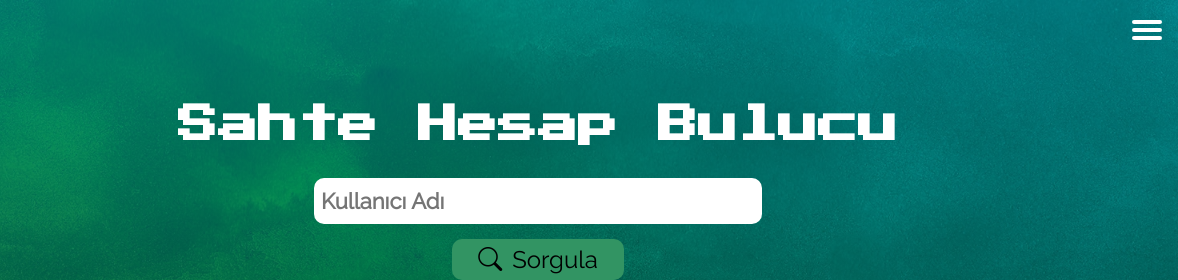
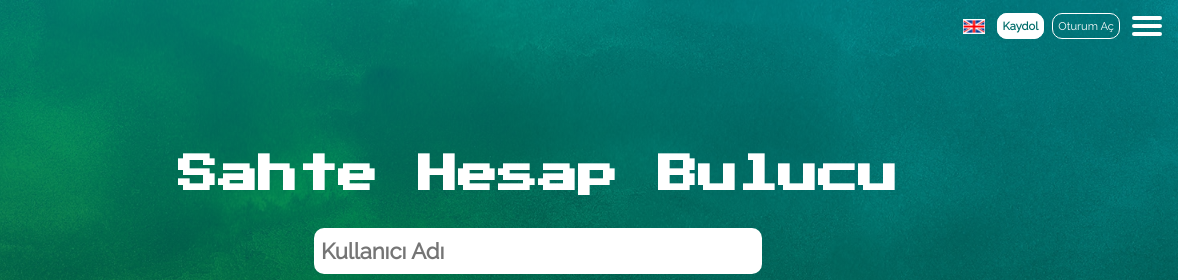
Before and after one commit to muallimim/SahteHesap.com-Front-End, a plain HTML site: page index.html in a window 1280 px wide. Shown: the top 280 px of the page, 102-1280 px from the left. Drawn offline with nearby package versions, Linux system fonts and the light colour scheme.

Commit message:
sağ üst köşe toparlandı

```diff
--- a/css/hamburger-menu.css
+++ b/css/hamburger-menu.css
@@ -9,6 +9,7 @@ html, body {
 * {
   font-family: "Raleway";
   box-sizing: border-box;
+  /* border: 1px solid black; */
 }
 
 .top-nav {
@@ -141,3 +142,47 @@ html, body {
     border-bottom: 1px solid #444;
   }
 }
+
+/* Sag Elemanlar */
+
+.sag-elemanlar{
+  margin-left: 44px;
+  margin-top: -11px;
+  margin-right: 10px;
+
+}
+
+.sag-elemanlar>a>img{
+  height: 15px;
+  vertical-align: middle;
+}
+
+.sag-elemanlar>a{
+  color: white;
+  font-size: .7em;
+  text-decoration: none;
+  border: 1px solid white;
+  border-radius: 10px;
+  padding: 5px;
+  margin: 125px 2px 5px;
+  height: 100%;
+}
+
+.sag-elemanlar>a:hover{
+  opacity: .8;
+}
+
+.flag{
+  border: none !important;
+}
+
+.filled{
+  background-color: white;
+  color: #026D6A !important;
+  font-weight: bold;
+}
+
+.right-side{
+  display: flex;
+  justify-content: flex-end;
+}
--- a/css/style.css
+++ b/css/style.css
@@ -10,7 +10,7 @@
     text-align: center;
     font-size: 40px;
     font-family: 'Press Start 2P', cursive;
-    margin-top: 50px;
+    margin-top: 100px;
 }
 
 .page{
--- a/index.html
+++ b/index.html
@@ -24,6 +24,17 @@
         </div>
 
         <div class="right-side">
+
+
+          <div class="sag-elemanlar">
+            <a href="" class="flag">
+              <img src="images/icons/eng.png" alt="eng">
+            </a>
+            <a href="" class="filled">Kaydol</a>
+            <a href="">Oturum Aç</a>
+          </div>
+
+
           <input id="menu-toggle" type="checkbox" />
 
           <label class='menu-button-container' for="menu-toggle">
@@ -36,8 +47,8 @@
             <li><a href="">Yazılarımız</a></li>
             <li><a href="">Tanınmış Hesaplar</a></li>
             <!-- <li>Tüm Hesaplar</li> -->
-            <li><a href="">Kaydol</a></li>
-            <li><a href="">Oturum Aç</a></li>
+            <!-- <li><a href="">Kaydol</a></li> -->
+            <!-- <li><a href="">Oturum Aç</a></li> -->
           </ul>
 
 
```
Also changed, not shown: images/icons/eng.png (added).
